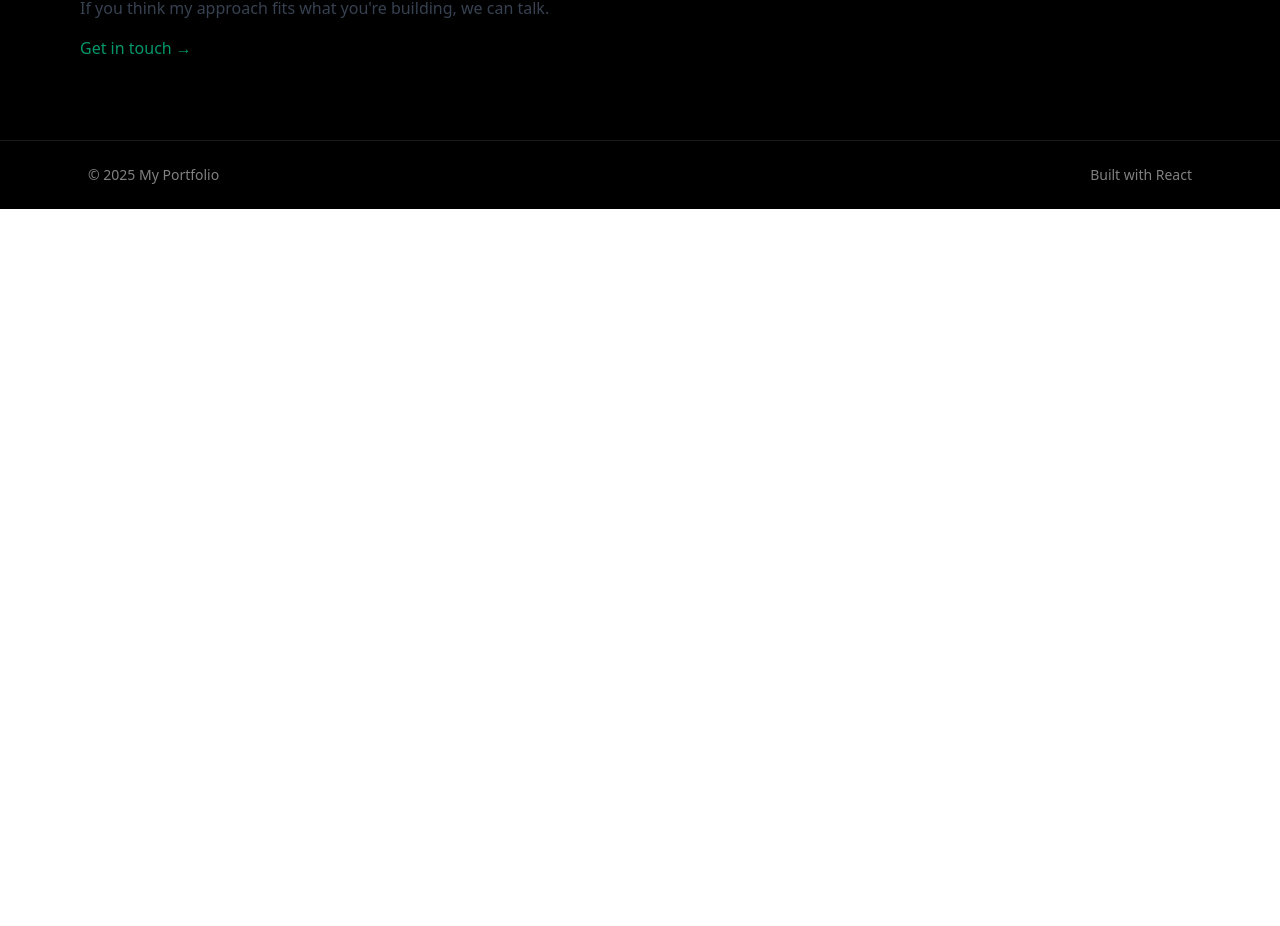
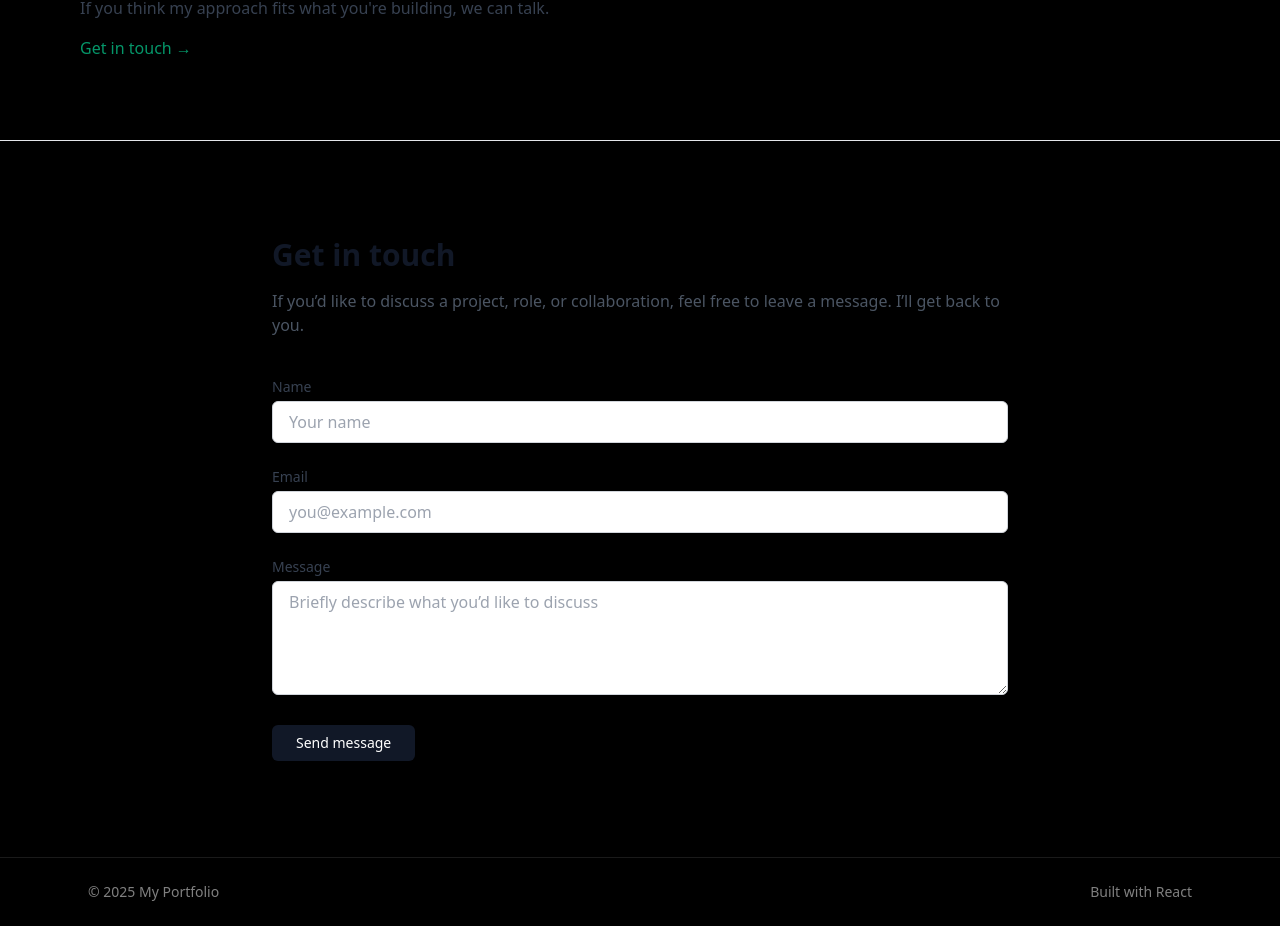
Before and after one commit to nilukadam/My-Portfolio, a React (Vite) app: page / in a window 1280 px wide. Shown: the part 4554-5480 px from the top of the page. Before the commit the page ends 4763 px from the top, so only its background shows below. Built offline with nearby package versions, Linux system fonts and the light colour scheme.

Commit message:
Added contact section and basic SEO polish

```diff
--- a/index.html
+++ b/index.html
@@ -4,7 +4,12 @@
     <meta charset="UTF-8" />
     <link rel="icon" type="image/svg+xml" href="/vite.svg" />
     <meta name="viewport" content="width=device-width, initial-scale=1.0" />
-    <title>my-portfolio</title>
+    <title>Nilu Kadam — Frontend Developer</title>
+    <meta
+      name="description"
+      content="Frontend developer building clean, scalable, and user-focused web interfaces using React and modern UI practices."
+    />
+
   </head>
   <body>
     <div id="root"></div>
--- a/src/App.jsx
+++ b/src/App.jsx
@@ -1,5 +1,6 @@
 import PageLayout from "./components/layout/PageLayout";
 import AboutSection from "./features/about/AboutSection";
+import ContactSection from "./features/contact/ContactSection";
 import HeroSection from "./features/hero/HeroSection";
 import FeaturedProject from "./features/projects/FeaturedProject";
 import ProjectsOverview from "./features/projects/ProjectOverview";
@@ -15,6 +16,7 @@ function App() {
       <FeaturedProject/>
       <ProjectsOverview/>
       <ServicesSection/>
+      <ContactSection/>
     </PageLayout>
   );
 }
--- /dev/null
+++ b/src/features/contact/ContactSection.jsx
@@ -0,0 +1,95 @@
+/*
+  ContactSection
+  Purpose:
+  - Give recruiters & clients a clean way to reach out
+  - No sales language, no pressure
+  - Simple, accessible, professional
+*/
+
+const ContactSection = () => {
+    return (
+      <section
+        id="contact"
+        aria-labelledby="contact-heading"
+        className="py-24 border-t border-gray-200"
+      >
+        <div className="max-w-3xl mx-auto px-4">
+          <h2
+            id="contact-heading"
+            className="text-3xl font-semibold text-gray-900 mb-4"
+          >
+            Get in touch
+          </h2>
+
+          <p className="text-gray-600 mb-10">
+            If you’d like to discuss a project, role, or collaboration,
+            feel free to leave a message. I’ll get back to you.
+          </p>
+
+          <form className="space-y-6" noValidate>
+            {/* Name */}
+            <div>
+              <label
+                htmlFor="name"
+                className="block text-sm font-medium text-gray-700 mb-1"
+              >
+                Name
+              </label>
+              <input
+                id="name"
+                type="text"
+                className="w-full rounded-md border border-gray-300 px-4 py-2
+                           focus:outline-none focus:ring-2 focus:ring-gray-900"
+                placeholder="Your name"
+              />
+            </div>
+
+            {/* Email */}
+            <div>
+              <label
+                htmlFor="email"
+                className="block text-sm font-medium text-gray-700 mb-1"
+              >
+                Email
+              </label>
+              <input
+                id="email"
+                type="email"
+                className="w-full rounded-md border border-gray-300 px-4 py-2
+                           focus:outline-none focus:ring-2 focus:ring-gray-900"
+                placeholder="you@example.com"
+              />
+            </div>
+
+            {/* Message */}
+            <div>
+              <label
+                htmlFor="message"
+                className="block text-sm font-medium text-gray-700 mb-1"
+              >
+                Message
+              </label>
+              <textarea
+                id="message"
+                rows="4"
+                className="w-full rounded-md border border-gray-300 px-4 py-2
+                           focus:outline-none focus:ring-2 focus:ring-gray-900"
+                placeholder="Briefly describe what you’d like to discuss"
+              />
+            </div>
+
+            <button
+              type="submit"
+              className="inline-flex items-center rounded-md bg-gray-900
+                         px-6 py-2 text-white text-sm font-medium
+                         hover:bg-gray-800 transition-colors"
+            >
+              Send message
+            </button>
+          </form>
+        </div>
+      </section>
+    );
+  };
+
+  export default ContactSection;
```
